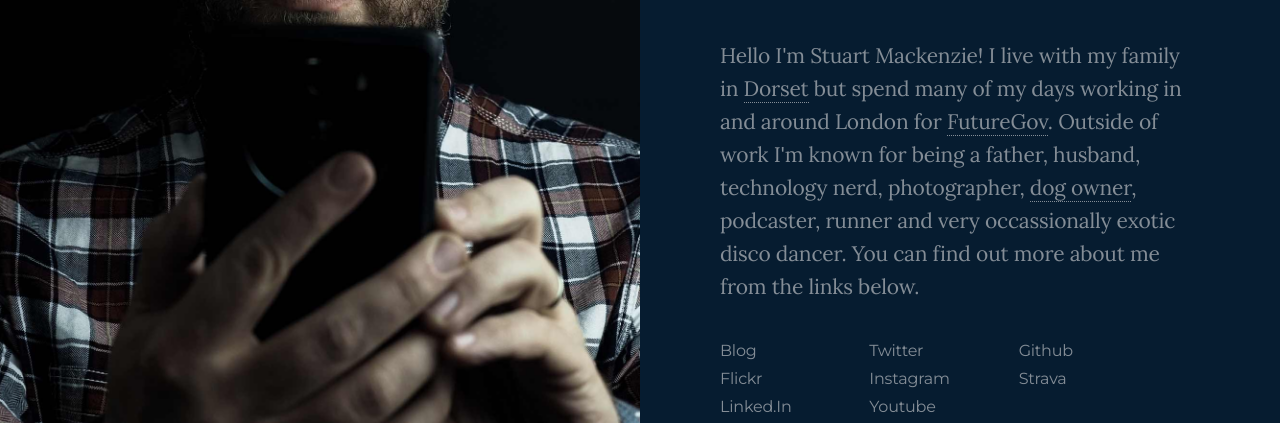
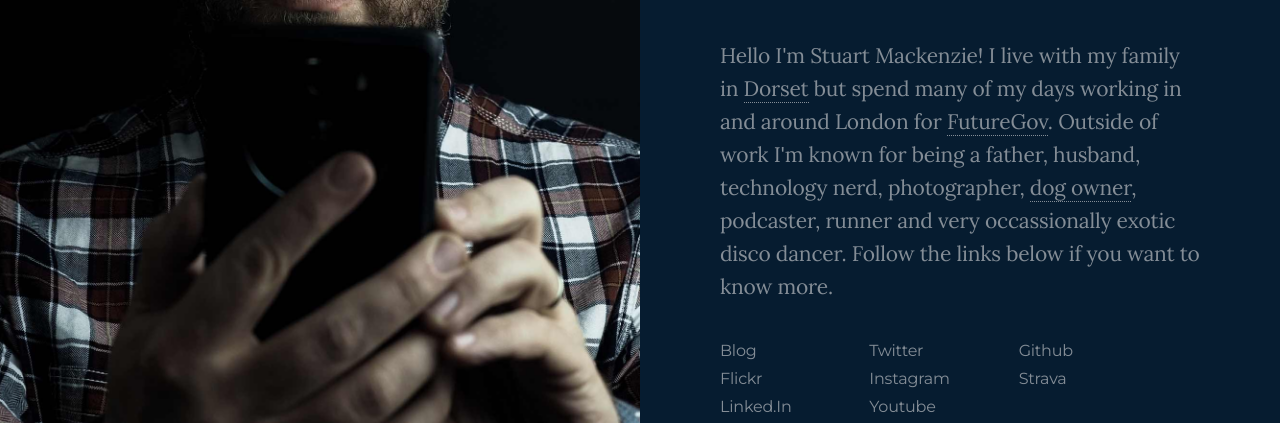
Before and after one commit to d1sc0/bcard_old, a plain HTML site: page index.html in a window 1280 px wide. Shown: the part 377-800 px from the top of the page. Drawn offline with Linux system fonts and the light colour scheme.

Commit message:
change of copy

```diff
--- a/index.html
+++ b/index.html
@@ -58,7 +58,7 @@
 			<div class="split-bio">
 
 				<p>Hello I'm Stuart Mackenzie! I live with my family in <a href="https://www.visit-dorset.com/" target="new">Dorset</a> but spend many of my days working in and around London for <a href="https://wearefuturegov.com" target="new">FutureGov</a>. Outside of work I'm known for being
-				a father, husband, technology nerd, photographer, <a href="https://www.instagram.com/m0nty_d0g/" target="new">dog owner</a>, podcaster, runner and very occassionally exotic disco dancer. You can find out more about me from the links below.</p>
+				a father, husband, technology nerd, photographer, <a href="https://www.instagram.com/m0nty_d0g/" target="new">dog owner</a>, podcaster, runner and very occassionally exotic disco dancer. Follow the links below if you want to know more.</p>
 
 			</div>
 
```
